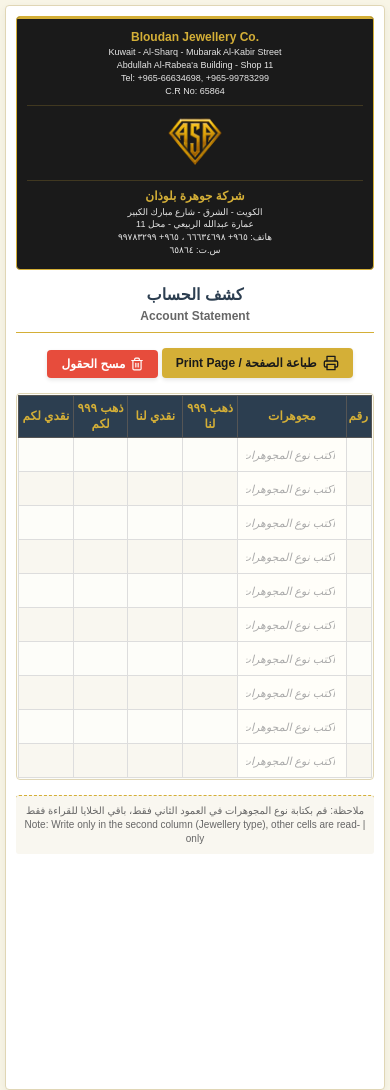
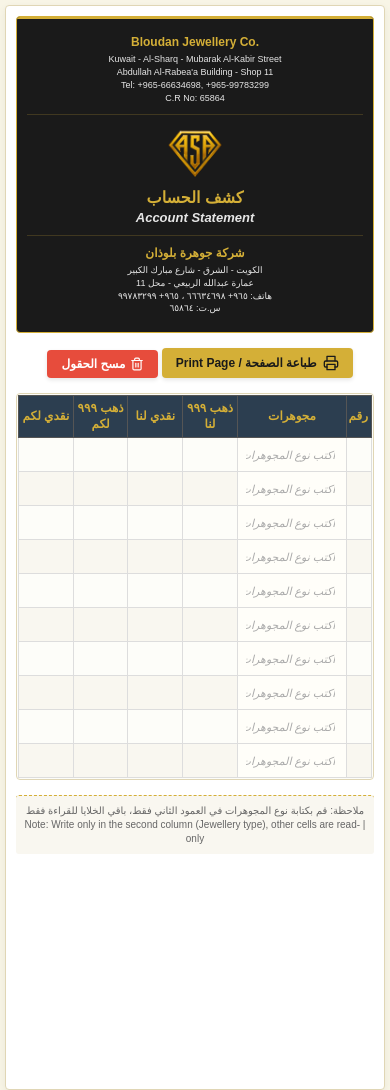
Before and after one commit to BLOUDANJEWELLERY/New, a plain HTML site: page ar.html in a window 390 px wide. Drawn offline with Linux system fonts and the light colour scheme.

Commit message:
Enhance header layout and update print styles
Enhanced the header layout to include a title inside the center section, adjusted padding and alignment, and removed the page title section. Updated print styles and made various adjustments for better visual consistency.

```diff
--- a/ar.html
+++ b/ar.html
@@ -39,12 +39,12 @@
             border: 1px solid #e0d6b5;
         }
 
-        /* Compact Header - English left, Arabic right */
+        /* Enhanced Header with Title inside - English left, Arabic right */
         .company-header {
             display: flex;
             justify-content: space-between;
-            align-items: center;
-            padding: 10px 15px;
+            align-items: stretch; /* Make all children stretch to same height */
+            padding: 12px 15px;
             margin-bottom: 15px;
             background-color: #1a1a1a;
             color: #d4af37;
@@ -53,6 +53,7 @@
             position: relative;
             overflow: hidden;
             direction: ltr;
+            min-height: 130px; /* Increased height to accommodate title */
         }
 
         .company-header::before {
@@ -68,6 +69,9 @@
         .company-info {
             flex: 1;
             padding: 3px;
+            display: flex;
+            flex-direction: column;
+            justify-content: center; /* Center content vertically */
         }
 
         .company-info.english {
@@ -84,15 +88,44 @@
             border-left: 1px solid rgba(212, 175, 55, 0.2);
         }
 
-        .company-logo {
-            flex: 0 0 90px;
+        .header-center {
+            flex: 0 0 140px; /* Slightly wider center section */
             text-align: center;
             padding: 0 10px;
+            display: flex;
+            flex-direction: column;
+            justify-content: center; /* Center content vertically */
+            align-items: center;
         }
 
         .logo-img {
             max-width: 70px;
             height: auto;
+            margin-bottom: 8px; /* Space between logo and title */
+        }
+
+        .header-title {
+            text-align: center;
+            color: #d4af37;
+            direction: rtl;
+        }
+
+        .header-title h1 {
+            font-size: 18px;
+            color: #d4af37;
+            margin: 0;
+            padding: 0;
+            font-weight: bold;
+            line-height: 1.2;
+        }
+
+        .header-title p {
+            font-size: 14px;
+            color: #e6e6e6;
+            margin: 3px 0 0 0;
+            padding: 0;
+            font-weight: bold;
+            font-style: italic;
         }
 
         .company-name {
@@ -115,29 +148,6 @@
             font-weight: normal;
             margin-top: 2px;
             display: block;
-        }
-
-        /* Page Title */
-        .page-title {
-            text-align: center;
-            margin-bottom: 15px;
-            padding-bottom: 8px;
-            border-bottom: 1px solid #d4af37;
-            position: relative;
-            direction: rtl;
-        }
-
-        .page-title h1 {
-            font-size: 18px;
-            color: #2c3e50;
-            margin-bottom: 3px;
-            font-weight: bold;
-        }
-
-        .page-title p {
-            font-size: 13px;
-            color: #666;
-            font-weight: bold;
         }
 
         /* Print Button */
@@ -305,7 +315,7 @@
             transform: translateY(0);
         }
 
-        /* Print-specific styles - LARGER JEWELLERY TEXT */
+        /* Print-specific styles */
         @media print {
             body {
                 background: white;
@@ -335,8 +345,19 @@
                 print-color-adjust: exact;
                 border: 1px solid #d4af37;
                 direction: ltr;
-                padding: 8px 12px;
+                padding: 10px 12px;
                 margin-bottom: 12px;
+                min-height: 120px;
+            }
+
+            .header-title h1 {
+                color: #d4af37 !important;
+                font-size: 16px !important;
+            }
+
+            .header-title p {
+                color: #e6e6e6 !important;
+                font-size: 13px !important;
             }
 
             .company-name, .company-details, .company-phone, .company-address, .company-cr {
@@ -351,14 +372,6 @@
 
             .company-details {
                 font-size: 9px !important;
-            }
-
-            .page-title {
-                margin-bottom: 12px;
-            }
-
-            .page-title h1 {
-                font-size: 16px !important;
             }
 
             .table-container {
@@ -381,21 +394,13 @@
                 font-size: 11px !important;
             }
 
-            /* Make jewellery text much larger and bold in print */
+            /* Make jewellery text big and bold in print */
             .jewellery-text {
-                font-size: 20px !important; /* Increased from 14px to 20px */
+                font-size: 14px !important;
                 font-weight: bold !important;
                 color: #000 !important;
                 text-align: right;
                 direction: rtl;
-                line-height: 1.3;
-            }
-
-            /* Adjust row height for larger text */
-            .editable-cell {
-                padding-top: 10px !important;
-                padding-bottom: 10px !important;
-                vertical-align: middle !important;
             }
 
             .editable-cell input {
@@ -424,12 +429,13 @@
             .company-header {
                 flex-direction: column;
                 text-align: center;
-                padding: 8px 10px;
+                padding: 10px;
+                min-height: auto;
             }
 
             .company-info.english, .company-info.arabic {
                 border: none;
-                padding: 5px 0;
+                padding: 8px 0;
                 text-align: center;
                 width: 100%;
                 font-size: 9px;
@@ -439,36 +445,38 @@
                 direction: ltr;
                 order: 1;
                 border-bottom: 1px solid rgba(212, 175, 55, 0.2);
-                padding-bottom: 8px;
+                padding-bottom: 10px;
             }
 
-            .company-logo {
+            .header-center {
                 order: 2;
-                margin: 5px 0;
+                margin: 8px 0;
                 flex: 0 0 auto;
                 padding: 0;
+                width: 100%;
             }
 
             .logo-img {
                 max-width: 60px;
+                margin-bottom: 5px;
+            }
+
+            .header-title h1 {
+                font-size: 16px;
+            }
+
+            .header-title p {
+                font-size: 13px;
             }
 
             .company-info.arabic {
                 direction: rtl;
                 order: 3;
-                padding-top: 8px;
+                padding-top: 10px;
                 border-top: 1px solid rgba(212, 175, 55, 0.2);
             }
 
             .company-name {
-                font-size: 12px;
-            }
-
-            .page-title h1 {
-                font-size: 16px;
-            }
-
-            .page-title p {
                 font-size: 12px;
             }
 
@@ -501,7 +509,7 @@
 </head>
 <body>
     <div class="container">
-        <!-- Compact Header: English left, Arabic right -->
+        <!-- Enhanced Header with Title inside -->
         <header class="company-header">
             <!-- English details on LEFT -->
             <div class="company-info english">
@@ -514,9 +522,13 @@
                 </div>
             </div>
 
-            <!-- Logo in CENTER -->
-            <div class="company-logo">
+            <!-- Center section with Logo and Title -->
+            <div class="header-center">
                 <img src="./logo.png" alt="Bloudan Jewellery Logo" class="logo-img">
+                <div class="header-title">
+                    <h1>كشف الحساب</h1>
+                    <p>Account Statement</p>
+                </div>
             </div>
 
             <!-- Arabic details on RIGHT -->
@@ -530,12 +542,6 @@
                 </div>
             </div>
         </header>
-
-        <!-- Page Title -->
-        <div class="page-title">
-            <h1>كشف الحساب</h1>
-            <p>Account Statement</p>
-        </div>
 
         <!-- Print Button -->
         <div class="print-section">
@@ -648,16 +654,10 @@
                             .editable-cell span.jewellery-text {
                                 display: inline !important;
                                 font-weight: bold !important;
-                                font-size: 20px !important; /* LARGER TEXT */
+                                font-size: 14px !important;
                                 color: #000 !important;
                                 text-align: right !important;
                                 direction: rtl !important;
-                                line-height: 1.3 !important;
-                            }
-                            .editable-cell {
-                                padding-top: 10px !important;
-                                padding-bottom: 10px !important;
-                                vertical-align: middle !important;
                             }
                         }
                     `;
```
